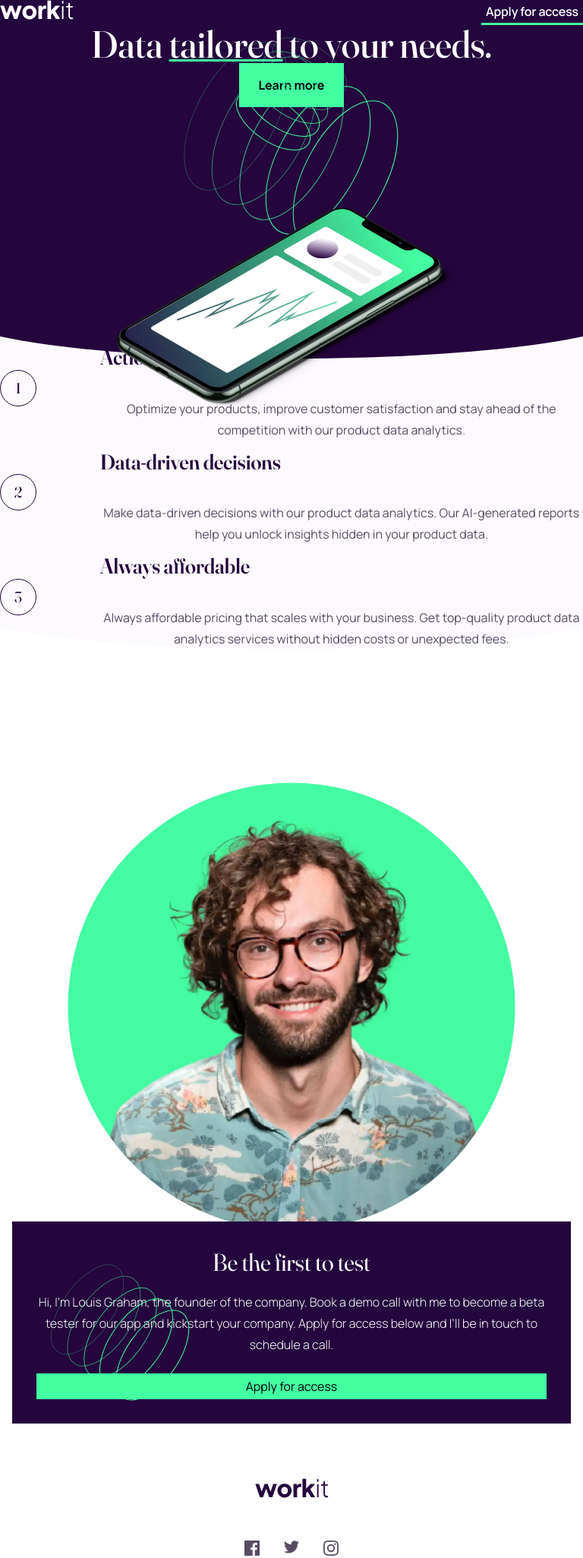
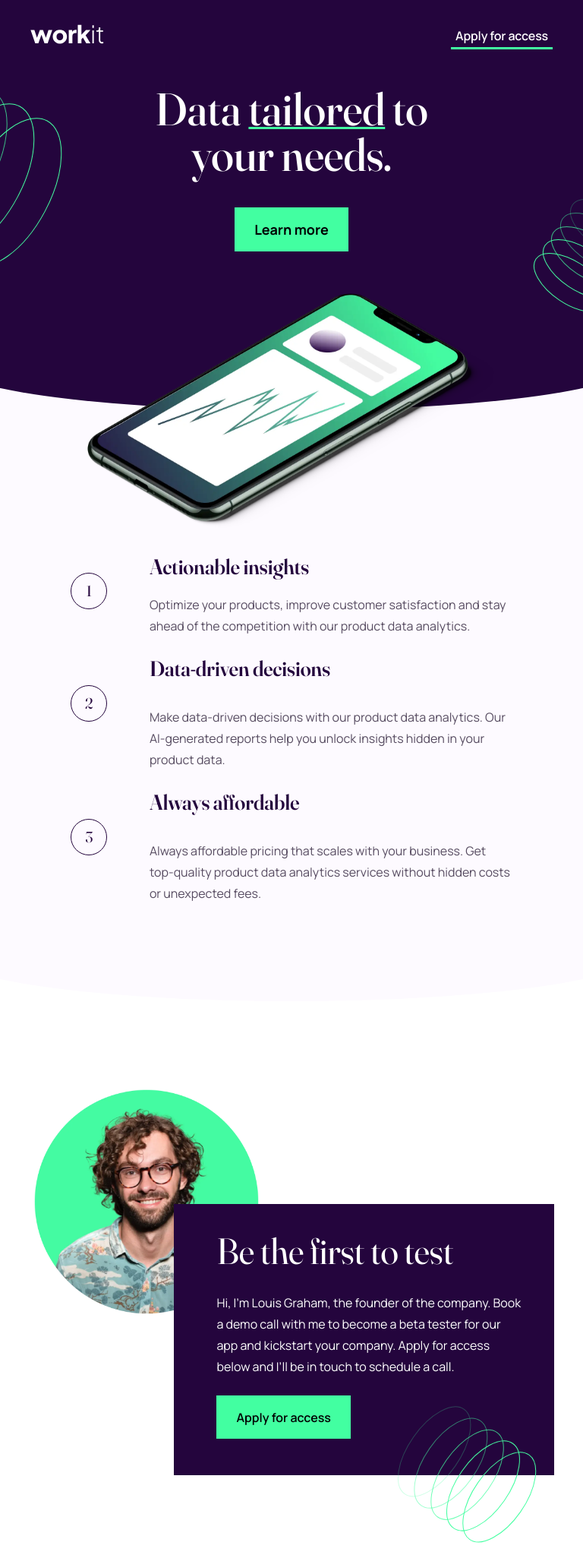
Before and after one commit to WarmingBreeze/DesignToCodePractice_3, a plain HTML site: page index.html in a window 768 px wide. Shown: the top 2051 px of the page at 76% size. Drawn offline with Linux system fonts and the light colour scheme.

Commit message:
work on tablet view

```diff
--- a/style.css
+++ b/style.css
@@ -9,8 +9,10 @@
    --font-family-body: 'Manrope';
 
    --fs-80: 5rem;
+   --fs-60: 3.75rem;
    --fs-56: 3.5rem;
    --fs-50: 3.125rem;
+   --fs-48: 3rem;
    --fs-32: 2rem;
    --fs-28: 1.75rem;
    --fs-20: 1.25rem;
@@ -83,9 +85,15 @@ body {
    justify-items: center;
 }
 
+@media only screen and (min-width: 500px) and (max-width: 1200px) {
+   .header {
+      height: 540px;
+   }
+}
+
 @media only screen and (min-width: 1200px) {
    .header {
-      height: 650px;
+      height: 730px;
    }
 }
 
@@ -96,6 +104,12 @@ body {
 .header-navbar {
    display: flex;
    justify-content: space-between;
+}
+
+@media only screen and (min-width: 500px) and (max-width: 1200px) {
+   .header-navbar {
+      padding: 2rem 2.5rem 3rem;
+   }
 }
 
 @media only screen and (min-width: 1200px) {
@@ -142,10 +156,24 @@ button.apply-access:focus-visible {
    }
 }
 
+@media only screen and (min-width: 500px) and (max-width: 1200px) {
+   .pattern-1 {
+      top: 56px;
+      left: -230px;
+   }
+}
+
 @media only screen and (min-width: 1200px) {
    .pattern-1 {
       top: 105px;
       left: -130px;
+   }
+}
+
+@media only screen and (min-width: 500px) and (max-width: 1200px) {
+   .pattern-2 {
+      top: 246px;
+      right: -95px;
    }
 }
 
@@ -171,6 +199,13 @@ button.apply-access:focus-visible {
    text-align: center;
    padding: 0 1rem;
    line-height: 1;
+}
+
+@media only screen and (min-width: 500px) and (max-width: 1200px) {
+   .header-heading {
+      width: 70%;
+      font-size: var(--fs-60);
+   }
 }
 
 @media only screen and (min-width: 1200px) {
@@ -203,6 +238,14 @@ button.primary:focus-visible {
    padding: .8rem 1.5rem;
 }
 
+@media only screen and (min-width: 500px) and (max-width: 1200px) {
+   .learn {
+      margin: 2.5rem 0 0;
+      font-size: var(--fs-18);
+      padding: auto 2rem;
+   }
+}
+
 @media only screen and (min-width: 1200px) {
    .learn {
       margin: 2.5rem 0 0;
@@ -215,6 +258,14 @@ button.primary:focus-visible {
 .img-hero {
    z-index: 1;
    transform: scale(.5);
+}
+
+@media only screen and (min-width: 500px) and (max-width: 1200px) {
+   .img-hero {
+      transform: scale(.7);
+      position: absolute;
+      top: 320px;
+   }
 }
 
 @media only screen and (min-width: 1200px) {
@@ -235,6 +286,12 @@ button.primary:focus-visible {
    position: relative;
    bottom: 30px;
    z-index: -1;
+}
+
+@media only screen and (min-width: 500px) and (max-width: 1200px) {
+   .main-first-half {
+      padding: 13rem 7rem 8rem;
+   }
 }
 
 @media only screen and (min-width: 1200px) {
@@ -265,8 +322,9 @@ button.primary:focus-visible {
 @media only screen and (min-width: 500px) and (max-width: 1200px) {
    .flex-flow {
       display: grid;
+      grid-template-columns: 1fr 5fr;
       grid-template-rows: 1fr 1fr;
-      grid-template-columns: 1fr 6fr;
+      gap: .5rem;
    }
 }
 
@@ -326,6 +384,7 @@ button.primary:focus-visible {
    .bullet-description {
       grid-row: 2 / 3;
       grid-column: 2 / 3;
+      text-align: left;
    }
 }
 
@@ -341,6 +400,16 @@ button.primary:focus-visible {
 
 .founder-pic {
    transform: scale(.8);
+}
+
+@media only screen and (min-width: 500px) and (max-width: 1200px) {
+   .founder-pic {
+      aspect-ratio: 1/1;
+      width: 50%;
+      position: relative;
+      bottom: 3%;
+      right: 1%;
+   }
 }
 
 @media only screen and (min-width: 1200px) {
@@ -365,6 +434,16 @@ button.primary:focus-visible {
    gap: 1.5rem;
 }
 
+@media only screen and (min-width: 500px) and (max-width: 1200px) {
+   .founder-words {
+      width: 68%;
+      position: relative;
+      bottom: 28%;
+      left: 29%;
+      padding: 3rem 2.5rem 3rem 3.5rem;
+   }
+}
+
 @media only screen and (min-width: 1200px) {
    .founder-words {
       width: 50%;
@@ -384,6 +463,14 @@ button.primary:focus-visible {
    text-align: center;
 }
 
+@media only screen and (min-width: 500px) and (max-width: 1200px) {
+   .founder-words-title {
+      text-align: left;
+      font-size: var(--fs-48);
+      margin-bottom: 1rem;
+   }
+}
+
 @media only screen and (min-width: 1200px) {
    .founder-words-title {
       text-align: left;
@@ -398,18 +485,34 @@ button.primary:focus-visible {
    text-align: center;
 }
 
+@media only screen and (min-width: 500px) and (max-width: 1200px) {
+   .founder-words-content {
+      text-align: left;
+      font-size: var(--fs-16);
+      font-weight: var(--fw-regular);
+   }
+}
+
 @media only screen and (min-width: 1200px) {
    .founder-words-content {
       text-align: left;
       font-size: var(--fs-18);
+      font-weight: var(--fw-regular);
    }
 }
 
-@media only screen and (min-width: 1200px) {
+@media only screen and (min-width: 500px) {
    .apply {
       align-self: flex-start;
       font-weight: var(--fw-semi-bold);
       padding: .8rem 1.5rem;
+   }
+}
+
+@media only screen and (min-width: 500px) and (max-width: 1200px) {
+   .pattern-3 {
+      left: 55%;
+      top: 70%;
    }
 }
 
```
